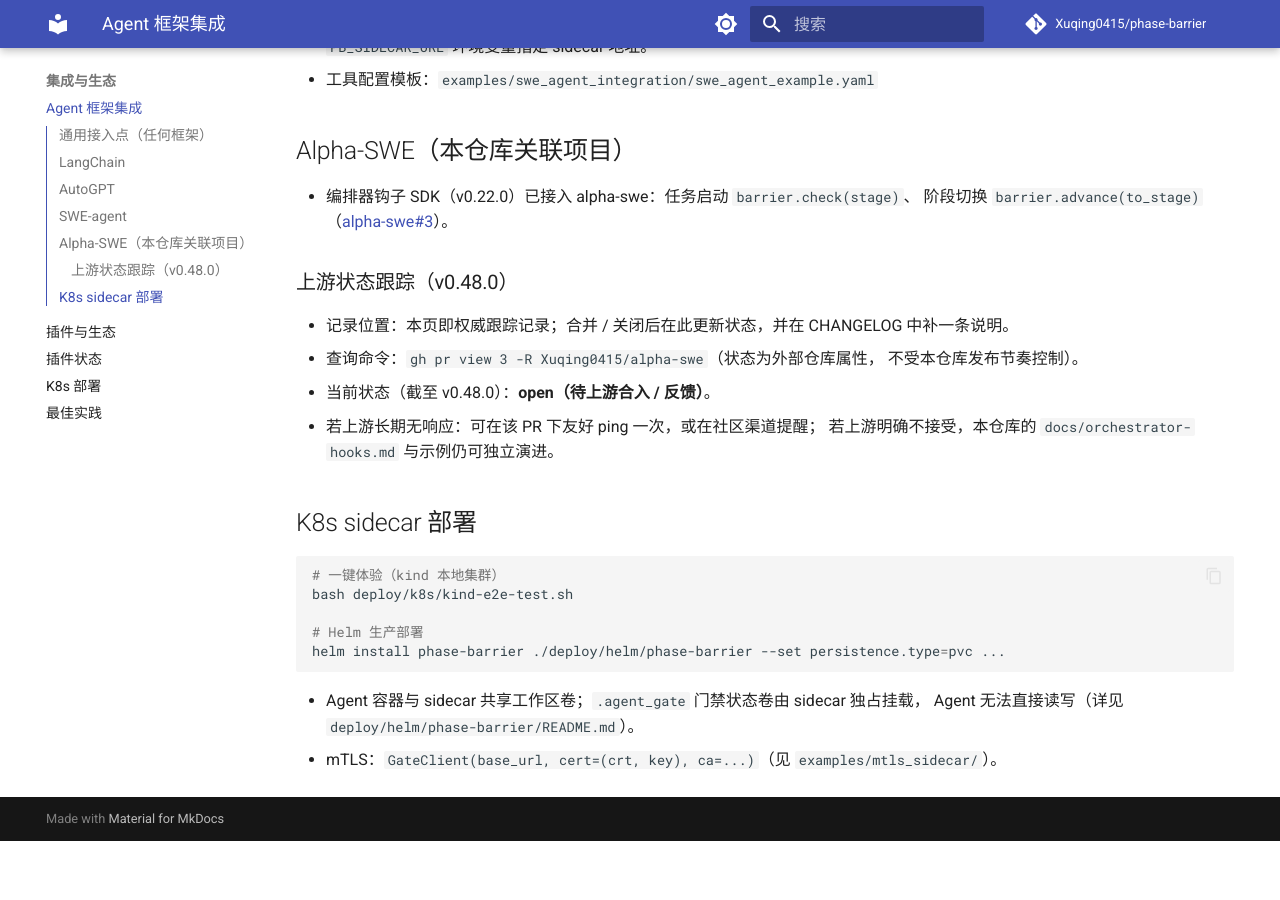
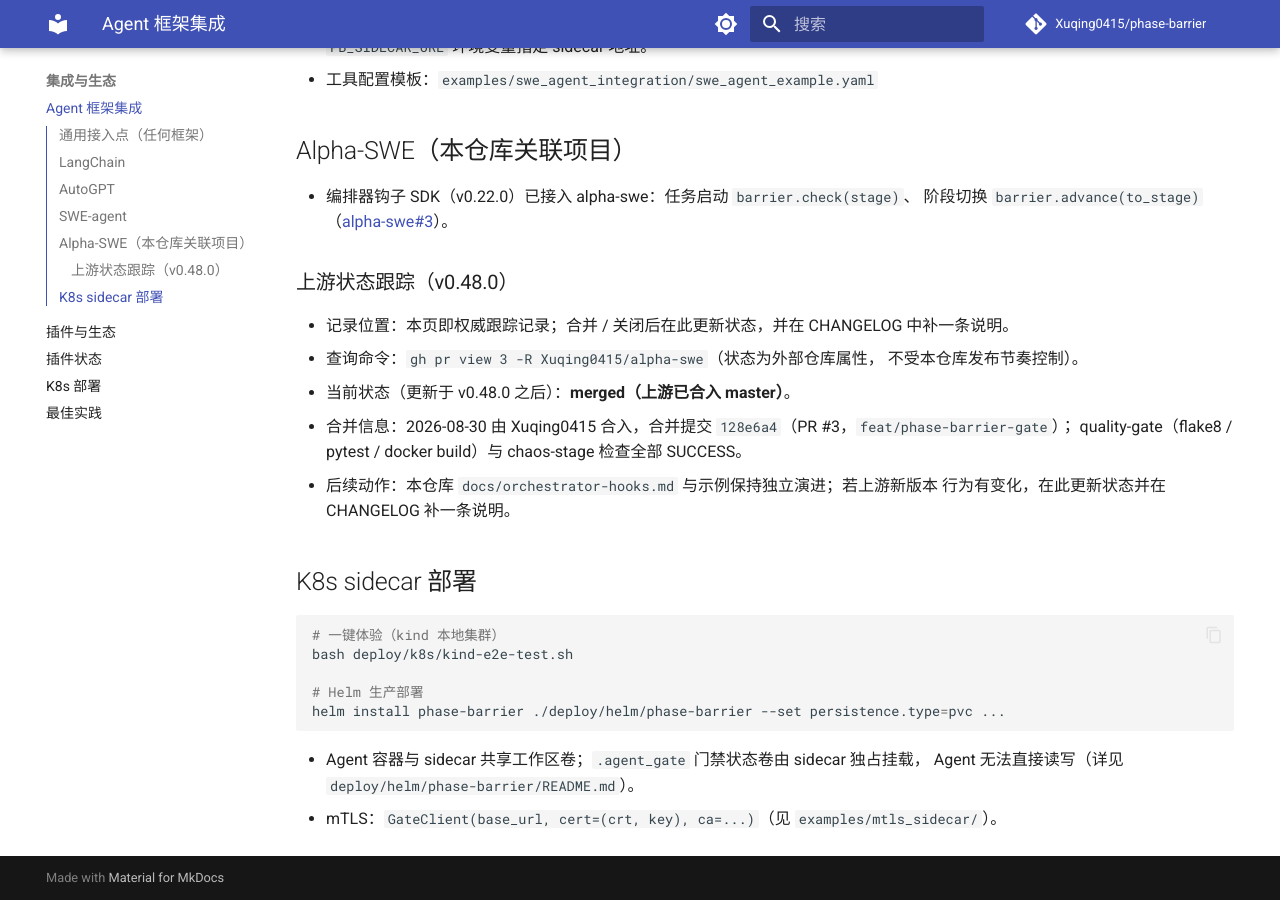
Before and after one commit to Xuqing0415/phase-barrier, an MkDocs documentation site: the page built from docs/integrations.md, in a window 1280 px wide and 900 px high, scrolled down 1561 px. Built offline with MkDocs 1.6.1 and Material for MkDocs 9.7.7, drawn with Linux system fonts in a browser that asks for light colours; comment, search, counter and statistics services are not loaded; before the commit the page ends 2402 px from its top, so only the background shows below that.

Commit message:
docs: v0.48.2 Alpha-SWE #3 上游跟踪状态更新（open -> merged）

```diff
--- a/docs/integrations.md
+++ b/docs/integrations.md
@@ -75,9 +75,11 @@
   CHANGELOG 中补一条说明。
 - 查询命令：`gh pr view 3 -R Xuqing0415/alpha-swe`（状态为外部仓库属性，
   不受本仓库发布节奏控制）。
-- 当前状态（截至 v0.48.0）：**open（待上游合入 / 反馈）**。
-- 若上游长期无响应：可在该 PR 下友好 ping 一次，或在社区渠道提醒；
-  若上游明确不接受，本仓库的 `docs/orchestrator-hooks.md` 与示例仍可独立演进。
+- 当前状态（更新于 v0.48.0 之后）：**merged（上游已合入 master）**。
+- 合并信息：2026-08-30 由 Xuqing0415 合入，合并提交 `128e6a4`（PR #3，`feat/phase-barrier-gate`）；
+  quality-gate（flake8 / pytest / docker build）与 chaos-stage 检查全部 SUCCESS。
+- 后续动作：本仓库 `docs/orchestrator-hooks.md` 与示例保持独立演进；若上游新版本
+  行为有变化，在此更新状态并在 CHANGELOG 补一条说明。
 
 ## K8s sidecar 部署
 
```
Also changed, not shown: CHANGELOG.md (+7 -0 lines), docs/roadmap.md (+2 -1 lines).
